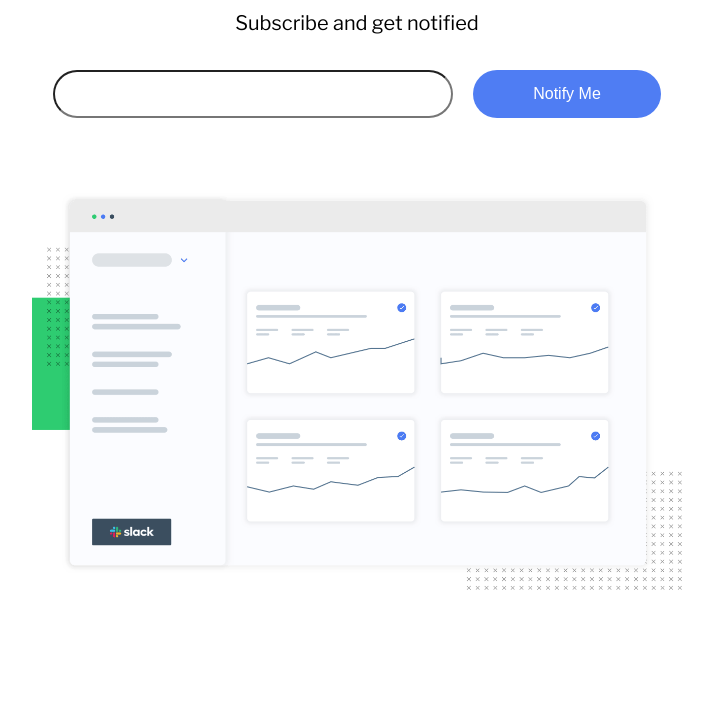
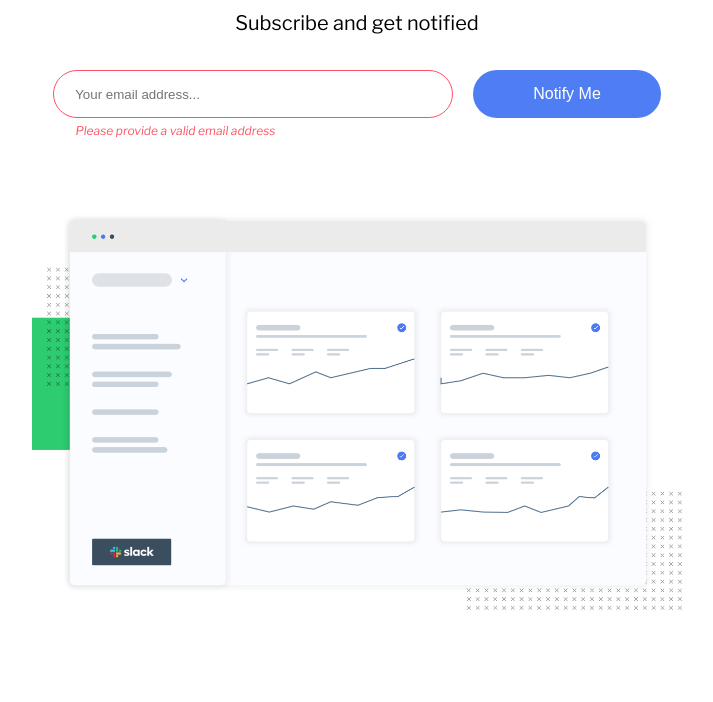
Before and after one commit to ewenlehegarat/ping-coming-soon-page-master, a plain HTML site: page index.html in a window 1280 px wide. Both pictures are taken after a click on the button "Notify Me". Shown: the part 129-831 px from the top of the page, without its empty margins (283-996 px from the left). Drawn offline with nearby package versions, Linux system fonts and the light colour scheme.

Commit message:
Add files via upload

```diff
--- a/index.html
+++ b/index.html
@@ -6,6 +6,7 @@
   <meta name="viewport" content="width=device-width, initial-scale=1.0"> <!-- displays site properly based on user's device -->
   <link rel="icon" type="image/png" sizes="32x32" href="./images/favicon-32x32.png">
   <link rel="stylesheet" href="/style.css">
+  <script src="/main.js" defer></script>
   <title>Frontend Mentor | Ping coming soon page</title>
 </head>
 
@@ -21,9 +22,11 @@
     <h2>Subscribe and get notified</h2>
 
     <div class="bloc">
-      <input type="text">
+      <input type="text" placeholder="Your email address...">
       <button>Notify Me</button>
     </div>
+
+    <p>Please provide a valid email address</p>
 
     <img src="/images/illustration-dashboard.png" class="img_1">
 
--- /dev/null
+++ b/main.js
@@ -0,0 +1,15 @@
+const myButton = document.querySelector('button')
+const myInput = document.querySelector('input')
+const myP = document.querySelector('p')
+
+myButton.addEventListener('click', function(){
+    myInput.style.border = '1px solid hsl(354, 100%, 66%)'
+    myP.style.display = 'block'
+})
+
+myInput.addEventListener('keydown', function(event){
+   if (event.key === 'Enter'){
+    myInput.style.border = '1px solid hsl(354, 100%, 66%)'
+    myP.style.display = 'block'
+   }
+})
--- a/style.css
+++ b/style.css
@@ -38,8 +38,11 @@ h2{
 }
 
 input{
+    border: none;
+    border: 1px solid grey;
     border-radius: 50px;
     width: 400px;
+    padding-left: 21px;
 }
 
 button{
@@ -104,3 +107,12 @@ h3{
     color: hsl(0, 0%, 59%);
     margin-top: 30px;
 }
+
+p{
+    color: hsl(354, 100%, 66%);
+    font-size: 12px;
+    margin-right: 363px;
+    margin-top: 5px;
+    font-style: italic;
+    display: none;
+}
```
